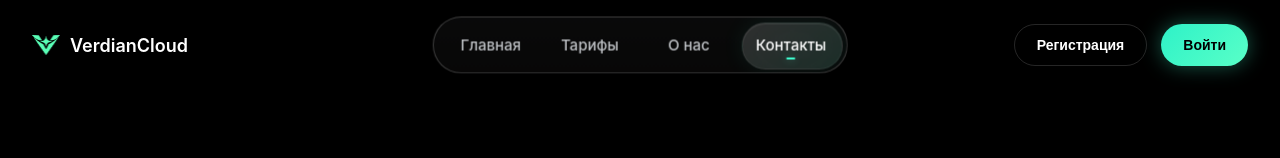
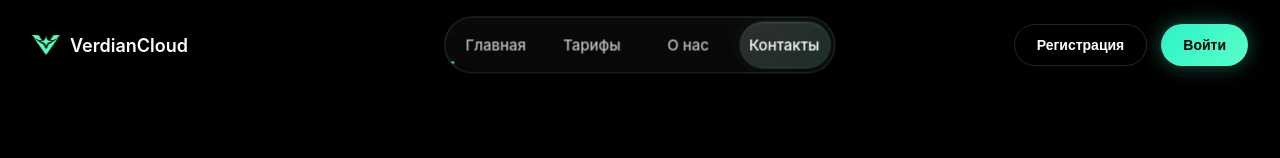
Before and after one commit to xJfour/project_verdian-cloud, a React (Vite) app: page / in a window 1280 px wide. Shown: the top 158 px of the page. Built offline with nearby package versions, Linux system fonts and the light colour scheme.

Commit message:
Refine header capsule border alignment and prevent navigation layout shift

```diff
--- a/src/components/Header/Header.scss
+++ b/src/components/Header/Header.scss
@@ -58,7 +58,7 @@
   align-items: center;
   justify-content: center;
   gap: 5px;
-  width: fit-content;
+  width: 391.43px;
   height: 57px;
   padding: 5px;
   list-style: none;
@@ -70,7 +70,7 @@
                   rgba(255,242,242,.03) 100%
           ),
           rgba(0,0,0,.55);
-  border: 1px solid rgba(255,255,255,.22);
+  border: 1px solid rgba(255,255,255,.16);
   backdrop-filter: blur(110px);
   -webkit-backdrop-filter: blur(110px);
   box-sizing: border-box;
@@ -79,7 +79,7 @@
 
 .menu-indicator {
   position: absolute;
-  top: 5px;
+  top: 4px;
   left: 0;
   height: 47px;
   border-radius: 328px;
@@ -104,10 +104,35 @@
   pointer-events: none;
 }
 
-.menu > li:not(.menu-indicator) {
+.menu-underline {
+  position: absolute;
+  left: 0;
+  bottom: 9px;
+  width: 9px;
+  height: 2px;
+  border-radius: 2px;
+  background: #3FFFD1;
+  box-shadow: 0 0 8px rgba(63,255,209,.45);
+  opacity: 0;
+  transform: translateX(0);
+  transition:
+          left .55s cubic-bezier(.22,1,.36,1),
+          opacity .18s ease;
+  z-index: 2;
+  pointer-events: none;
+}
+
+.menu-underline.is-visible {
+  left: calc(var(--underline-left, 0px));
+  opacity: 1;
+}
+
+.menu > li:not(.menu-indicator):not(.menu-underline) {
   position: relative;
   z-index: 1;
   list-style: none;
+  flex: 1 1 0;
+  min-width: 0;
 }
 
 .menu-link {
@@ -116,7 +141,8 @@
   align-items: center;
   justify-content: center;
   height: 47px;
-  min-width: 94px;
+  width: 100%;
+  min-width: 0;
   padding: 0 15px;
   border-radius: 328px;
   color: #BFC2C6;
@@ -134,16 +160,7 @@
 }
 
 .menu-link.active::after {
-  content: "";
-  position: absolute;
-  left: 50%;
-  bottom: 9px;
-  transform: translateX(-50%);
-  width: 9px;
-  height: 2px;
-  border-radius: 2px;
-  background: #3FFFD1;
-  box-shadow: 0 0 8px rgba(63,255,209,.45);
+  display: none;
 }
 
 .header-actions {
@@ -194,4 +211,8 @@
     position: static;
     transform: none;
   }
+
+  .menu {
+    width: 100%;
+  }
 }
```
